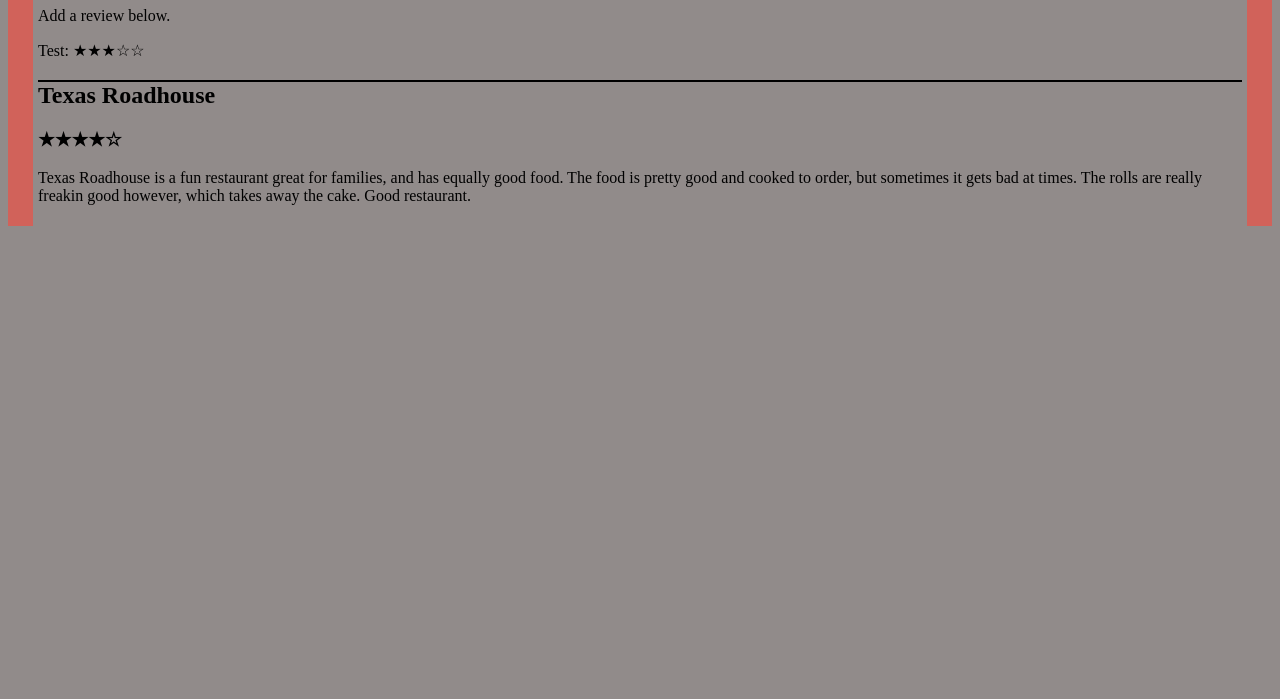
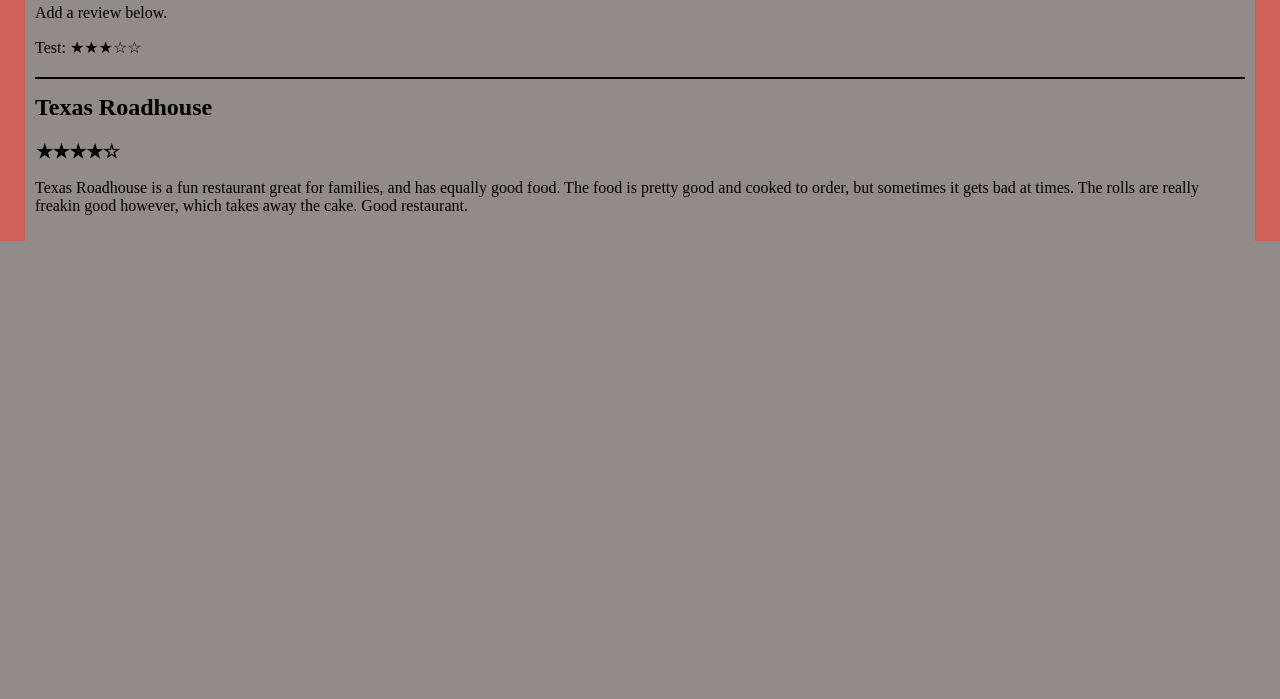
Before and after one commit to redairplane/munchhilliard, a plain HTML site: page index.html in a window 1280 px wide. Shown: the part 101-800 px from the top of the page. Drawn offline with Linux system fonts and the light colour scheme.

Commit message:
Update style.css

```diff
--- a/style.css
+++ b/style.css
@@ -4,9 +4,15 @@ body{
   background-color:#918b8a;
   border-left:25px solid #d1625a;
   border-right:25px solid #d1625a;
-  border-top: 15px solid #d1625a;
-  padding: 5px
+  border-top: 15px solid #ae5049;
+  padding: 10px;
+  margin: 0px;
 }
 h2{
   border-top:2px solid black;
+  padding-top: 15px;
 }
+h3{
+  /* style for review stars */
+  margin: 1px;
+}
```
